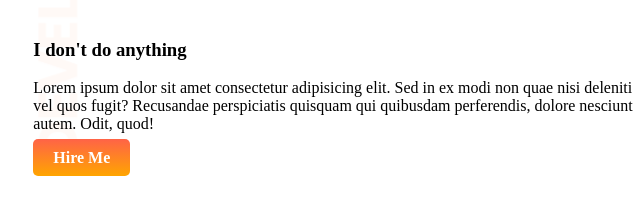
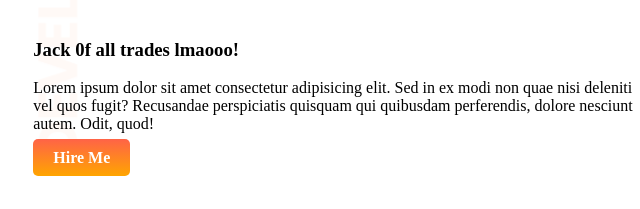
Before and after one commit to ras1k/my-portfolio, a plain HTML site: page index.html in a window 1280 px wide. Shown: the part 210-419 px from the top of the page, 0-640 px from the left. Drawn offline with Linux system fonts and the light colour scheme.

```diff
--- a/index.html
+++ b/index.html
@@ -12,7 +12,7 @@
         <div class="half-width">
             <h1>Welcome</h1>
             <h1>To <span class="name">Rasik's</span> Portfolio!</h1>
-            <h3>I don't do anything</h3>
+            <h3>Jack 0f all trades lmaooo!</h3>
             <p>Lorem ipsum dolor sit amet consectetur adipisicing elit. Sed in ex modi non quae nisi deleniti vel quos fugit? Recusandae perspiciatis quisquam qui quibusdam perferendis, dolore nesciunt autem. Odit, quod!</p>
             <a class="link-button" target="_blank" href="https://github.com/ras1k">Hire Me</a>
         </div>
```
